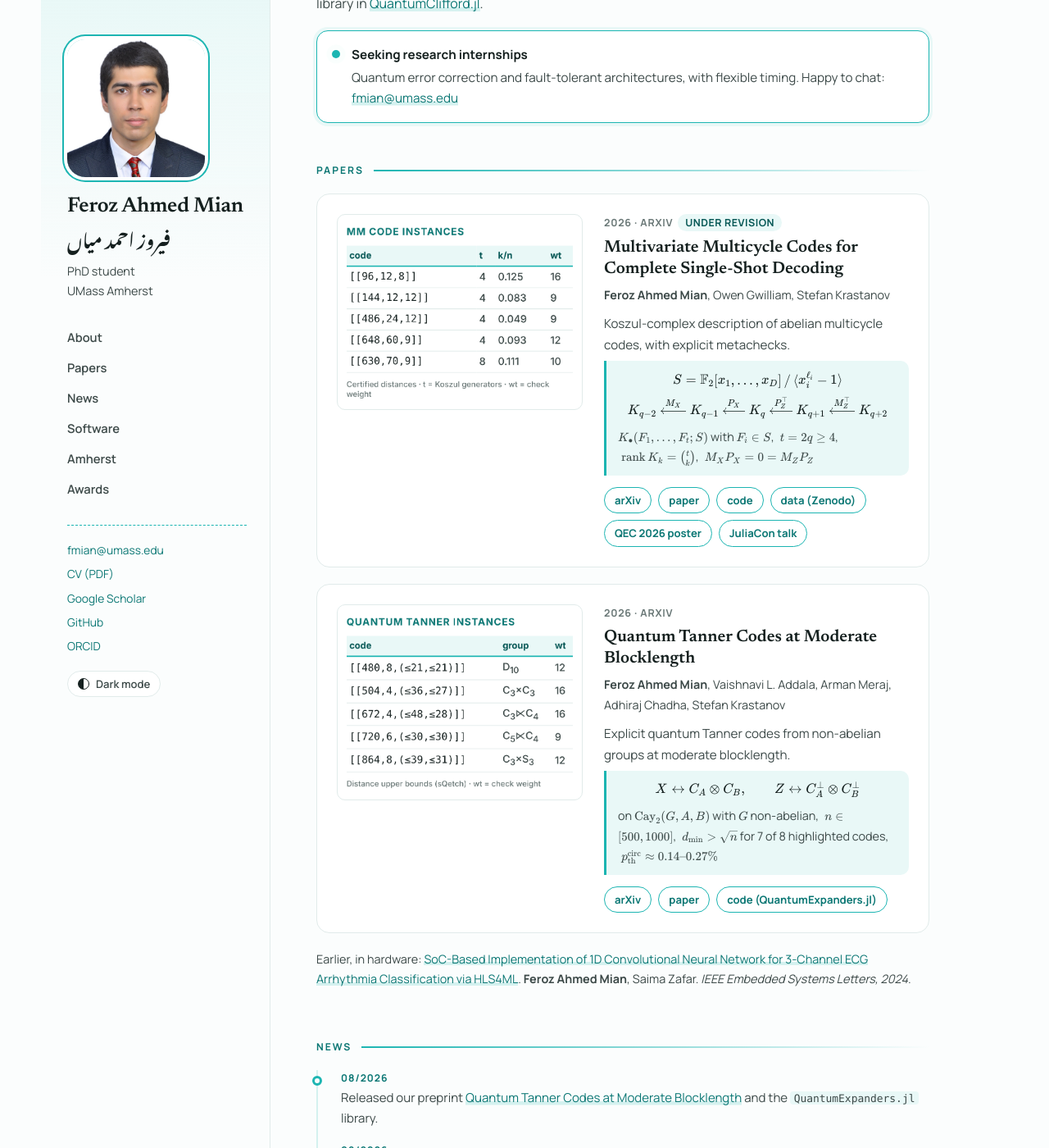
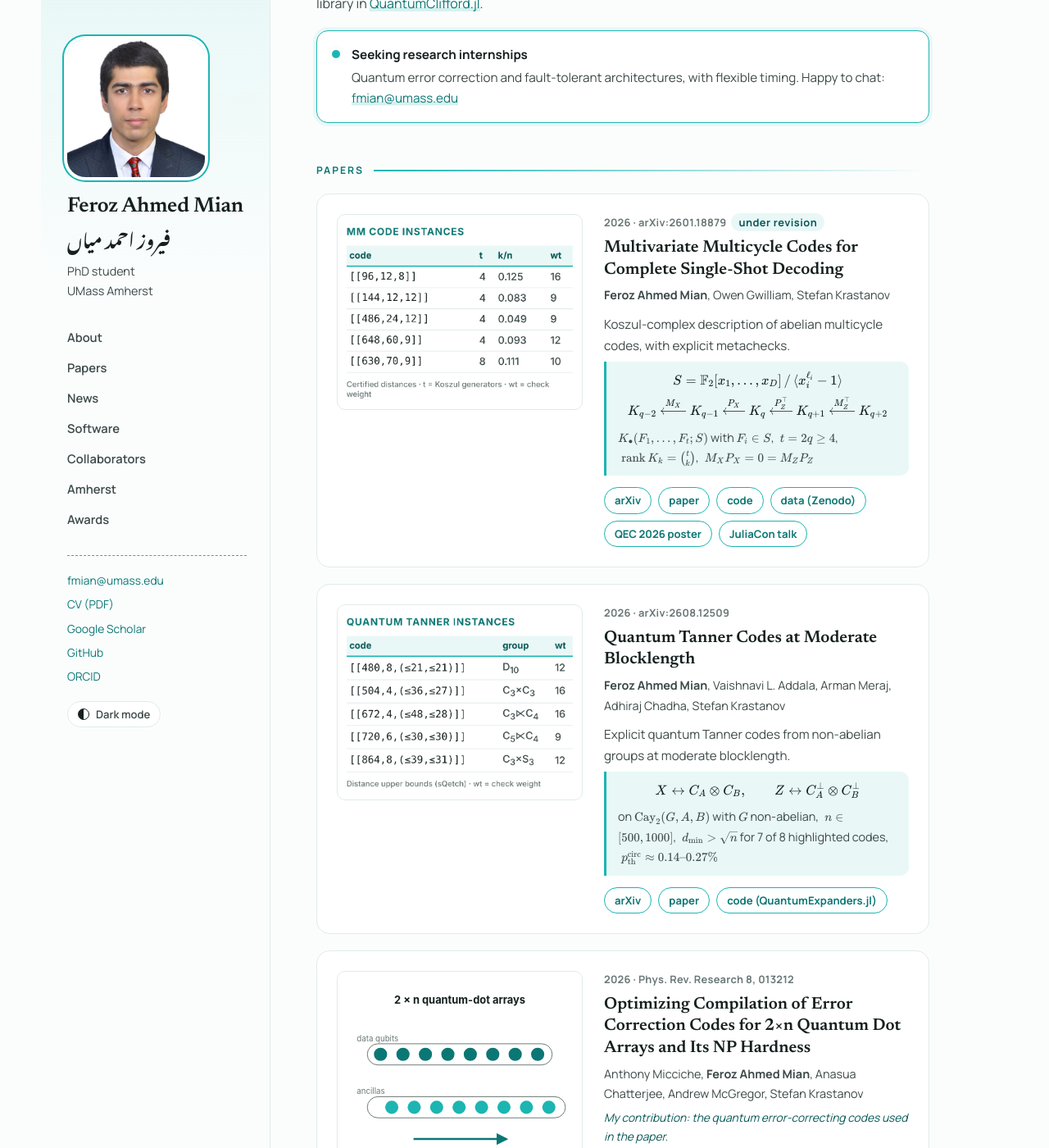
Before and after one commit to Fe-r-oz/Fe-r-oz.github.io, a Jekyll site: the page built from _pages/about.html, in a window 1280 px wide and 1400 px high, scrolled down 254 px. Shown: the whole window at 82% size. Built offline with Jekyll 4.4.1, drawn with Linux system fonts in a browser that asks for light colours; some web fonts are replaced; some of the changed text lies outside the part shown.

Commit message:
Live INSPIRE citations, PRR paper, collaborators

```diff
--- a/_data/research.yml
+++ b/_data/research.yml
@@ -1,9 +1,12 @@
 # Content for the single-page research site (index). Edit here.
+# inspire: INSPIRE-HEP record id; citation counts are fetched live from inspirehep.net.
+inspire_author: F.A.Mian.1
 
 publications:
   - title: "Multivariate Multicycle Codes for Complete Single-Shot Decoding"
     authors: "<b>Feroz Ahmed Mian</b>, Owen Gwilliam, Stefan Krastanov"
-    venue: "arXiv 2026"
+    venue: "arXiv:2601.18879"
+    inspire: 3112120
     note: "under revision"
     year: 2026
     image: /images/research/mm-codes-table.png
@@ -28,7 +31,8 @@ publications:
         url: https://pretalx.com/juliacon-2026/talk/F3RNYU/
   - title: "Quantum Tanner Codes at Moderate Blocklength"
     authors: "<b>Feroz Ahmed Mian</b>, Vaishnavi L. Addala, Arman Meraj, Adhiraj Chadha, Stefan Krastanov"
-    venue: "arXiv 2026"
+    venue: "arXiv:2608.12509"
+    inspire: 3190832
     note: "preprint"
     year: 2026
     image: /images/research/qt-codes-table.png
@@ -45,6 +49,25 @@ publications:
       - label: code (QuantumExpanders.jl)
         url: https://github.com/QuantumSavory/QuantumExpanders.jl
 
+  - title: "Optimizing Compilation of Error Correction Codes for 2×n Quantum Dot Arrays and Its NP Hardness"
+    authors: "Anthony Micciche, <b>Feroz Ahmed Mian</b>, Anasua Chatterjee, Andrew McGregor, Stefan Krastanov"
+    venue: "Phys. Rev. Research 8, 013212"
+    inspire: 2869718
+    note: "published"
+    contribution: "My contribution: the quantum error-correcting codes used in the paper."
+    year: 2026
+    image: /images/research/dots-2xn.svg
+    image_dark: /images/research/dots-2xn-dark.svg
+    lead: "Compiling syndrome extraction for any CSS code onto two parallel quantum-dot arrays with few shuttles."
+    math: |
+      $$\#\text{shuttles}_{\min}=w_{\mathrm{col}}(H)$$
+      <p class="math-note">for column-regular qLDPC codes with Shor-style extraction; minimizing shuttles for general CSS codes is NP-hard.</p>
+    links:
+      - label: journal
+        url: https://doi.org/10.1103/l5y5-v3k7
+      - label: arXiv
+        url: https://arxiv.org/abs/2501.09061
+
 earlier:
   - title: "SoC-Based Implementation of 1D Convolutional Neural Network for 3-Channel ECG Arrhythmia Classification via HLS4ML"
     authors: "<b>Feroz Ahmed Mian</b>, Saima Zafar"
@@ -58,6 +81,8 @@ news:
     text: 'Talk at <a href="https://pretalx.com/juliacon-2026/talk/F3RNYU/">JuliaCon 2026</a> on multivariate multicycle codes.'
   - date: "06/2026"
     text: 'Presented a poster on multivariate multicycle codes at <a href="https://qec-conference.org/2026/">QEC 2026</a>, the 8th International Conference on Quantum Error Correction, in Santa Barbara.'
+  - date: "02/2026"
+    text: 'Published <a href="https://doi.org/10.1103/l5y5-v3k7">Optimizing compilation of error correction codes for 2×n quantum dot arrays</a> in Physical Review Research.'
   - date: "01/2026"
     text: 'Released our preprint <a href="https://arxiv.org/abs/2601.18879">Multivariate Multicycle Codes for Complete Single-Shot Decoding</a>.'
   - date: "09/2025"
@@ -77,3 +102,15 @@ software:
   - name: Braket.jl · BraketSimulator.jl · Piccolo.jl
     url: https://unitaryhack.dev/leaderboard/
     text: "Contributions to AWS Braket tooling and quantum optimal control in Julia (unitaryHack 2024, 3rd globally)."
+
+collaborators:
+  - name: Stefan Krastanov
+    where: UMass Amherst (advisor)
+    url: https://www.cics.umass.edu/about/directory/stefan-krastanov
+  - name: Owen Gwilliam
+    where: UMass Amherst, Mathematics
+    url: https://www.umass.edu/mathematics-statistics/
+  - name: Anthony Micciche
+    where: UMass Amherst
+  - name: Vaishnavi L. Addala
+    where: MIT
--- a/_layouts/research.html
+++ b/_layouts/research.html
@@ -30,11 +30,13 @@
       <h1 class="side__name"><a href="{{ '/' | relative_url }}">Feroz Ahmed Mian</a></h1>
       <p class="side__ur" lang="ur" dir="rtl">فیروز احمد میاں</p>
       <p class="side__role">PhD student<br>UMass Amherst</p>
+      <a class="side__cites" href="https://inspirehep.net/authors/3063363" hidden><b class="side__cites-n">0</b> citations · h-index <b class="side__h">0</b><span>INSPIRE, live</span></a>
       <nav class="side__nav" aria-label="Sections">
         <a href="{{ '/#about' | relative_url }}">About</a>
         <a href="{{ '/#papers' | relative_url }}">Papers</a>
         <a href="{{ '/#news' | relative_url }}">News</a>
         <a href="{{ '/#software' | relative_url }}">Software</a>
+        <a href="{{ '/#collaborators' | relative_url }}">Collaborators</a>
         <a href="{{ '/#amherst' | relative_url }}">Amherst</a>
         <a href="{{ '/awards/' | relative_url }}">Awards</a>
       </nav>
@@ -60,6 +62,34 @@
   <script defer src="https://cdn.jsdelivr.net/npm/katex@0.16.47/dist/contrib/auto-render.min.js"
     onload="renderMathInElement(document.querySelector('.main'), {delimiters: [{left: '$$', right: '$$', display: true}, {left: '$', right: '$', display: false}], throwOnError: false});"></script>
   <script>
+    /* Live citation counts from the INSPIRE-HEP public API (CORS-enabled). */
+    (function () {
+      var url = "https://inspirehep.net/api/literature?q=a%20{{ site.data.research.inspire_author }}&fields=control_number,citation_count&size=100";
+      fetch(url, { headers: { Accept: "application/json" } })
+        .then(function (r) { if (!r.ok) throw new Error(r.status); return r.json(); })
+        .then(function (data) {
+          var counts = {}, list = [], total = 0;
+          data.hits.hits.forEach(function (h) {
+            var c = h.metadata.citation_count || 0;
+            counts[h.metadata.control_number] = c; list.push(c); total += c;
+          });
+          document.querySelectorAll(".cites[data-inspire]").forEach(function (el) {
+            var c = counts[el.getAttribute("data-inspire")];
+            if (c > 0) { el.querySelector(".cites__n").textContent = c; el.hidden = false; }
+          });
+          list.sort(function (a, b) { return b - a; });
+          var h = 0; while (h < list.length && list[h] >= h + 1) h++;
+          var side = document.querySelector(".side__cites");
+          if (side && total > 0) {
+            side.querySelector(".side__cites-n").textContent = total;
+            side.querySelector(".side__h").textContent = h;
+            side.hidden = false;
+          }
+        })
+        .catch(function () { /* leave badges hidden if INSPIRE is unreachable */ });
+    })();
+  </script>
+  <script>
     (function () {
       var root = document.documentElement;
       var btn = document.querySelector(".theme-toggle");
--- a/_pages/about.html
+++ b/_pages/about.html
@@ -32,9 +32,10 @@ redirect_from:
   <article class="paper">
     <a class="paper__fig" href="{{ p.links[1].url }}"><img{% if p.image_dark %} class="img-light"{% endif %} src="{{ p.image | relative_url }}" alt="Table of code instances from {{ p.title }}" loading="lazy">{% if p.image_dark %}<img class="img-dark" src="{{ p.image_dark | relative_url }}" alt="Table of code instances from {{ p.title }}" loading="lazy">{% endif %}</a>
     <div>
-      <p class="paper__meta">{{ p.year }} · arXiv{% if p.note == "under revision" %}<span class="flag">under revision</span>{% endif %}</p>
+      <p class="paper__meta">{{ p.year }} · {{ p.venue }}{% if p.note == "under revision" %}<span class="flag">under revision</span>{% endif %}{% if p.inspire %}<a class="cites" data-inspire="{{ p.inspire }}" href="https://inspirehep.net/literature?q=refersto%3Arecid%3A{{ p.inspire }}" hidden>cited by <b class="cites__n">0</b></a>{% endif %}</p>
       <h2 class="paper__title">{{ p.title }}</h2>
       <p class="paper__authors">{{ p.authors }}</p>
+      {% if p.contribution %}<p class="paper__role">{{ p.contribution }}</p>{% endif %}
       <p class="paper__lead">{{ p.lead }}</p>
       <div class="paper__math">{{ p.math }}</div>
       <div class="paper__links">{% for l in p.links %}<a class="btn" href="{{ l.url }}">{{ l.label }}</a>{% endfor %}</div>
@@ -67,6 +68,15 @@ redirect_from:
   </div>
 </section>
 
+<section id="collaborators" class="block">
+  <p class="kicker">Collaborators</p>
+  <ul class="people">
+    {% for c in d.collaborators %}
+    <li>{% if c.url %}<a href="{{ c.url }}">{{ c.name }}</a>{% else %}<span class="people__name">{{ c.name }}</span>{% endif %}<span class="people__where">{{ c.where }}</span></li>
+    {% endfor %}
+  </ul>
+</section>
+
 <section id="amherst" class="block">
   <p class="kicker">Amherst, through my lens</p>
   {% assign shown = 0 %}
--- a/assets/css/research.css
+++ b/assets/css/research.css
@@ -60,8 +60,15 @@ code { font: .86em ui-monospace, SFMono-Regular, Menlo, monospace; background: v
 .main { min-width: 0; }
 .paper__fig { background: var(--surface); border-radius: 10px; border: 1px solid var(--line); padding: 4px; align-self: start; }
 .paper__fig a { background-image: none; }
-.paper__meta { font-size: .78rem; font-weight: 700; letter-spacing: .06em; text-transform: uppercase; color: var(--ink-3); margin-bottom: 6px; }
+.paper__meta { font-size: .8rem; font-weight: 700; letter-spacing: .02em; color: var(--ink-3); margin-bottom: 6px; }
 .paper__meta .flag { color: var(--turq-ink); background: var(--turq-wash); border-radius: 999px; padding: 2px 9px; margin-left: 6px; letter-spacing: .04em; }
+.cites { margin-left: 8px; font-size: .74rem; font-weight: 700; letter-spacing: .04em; text-transform: none; color: var(--turq-ink); border: 1px solid var(--turq); border-radius: 999px; padding: 1px 9px; background-image: none; white-space: nowrap; }
+.cites:hover { background: var(--turq-wash-2); }
+.cites[hidden], .side__cites[hidden] { display: none !important; }
+.side__cites { display: inline-flex; flex-wrap: wrap; align-items: baseline; gap: 4px 6px; font-size: .84rem; color: var(--ink-2); background: var(--turq-wash); border: 1px solid var(--turq-wash-2); border-radius: 10px; padding: 6px 10px; margin: -12px 0 22px; }
+.side__cites b { color: var(--turq-ink); font-size: .95rem; }
+.side__cites span { width: 100%; font-size: .7rem; letter-spacing: .06em; text-transform: uppercase; color: var(--ink-3); }
+.side__cites:hover { border-color: var(--turq); }
 .paper__title { font: 600 1.28rem/1.3 var(--serif); margin: 0 0 6px; }
 .paper__authors { font-size: .9rem; color: var(--ink-2); margin-bottom: 10px; }
 .paper__lead { font-size: .95rem; color: var(--ink-2); margin-bottom: 6px; }
@@ -94,6 +101,15 @@ code { font: .86em ui-monospace, SFMono-Regular, Menlo, monospace; background: v
 .soft__item { background: var(--surface); border: 1px solid var(--line); border-top: 3px solid var(--turq); border-radius: 12px; padding: 16px 18px; }
 .soft__item h3 { font: 700 .95rem/1.3 var(--sans); margin: 0 0 6px; }
 .soft__item p { font-size: .86rem; color: var(--ink-2); margin: 0; }
+
+/* collaborators */
+.people { list-style: none; padding: 0; margin: 0; display: grid; grid-template-columns: repeat(auto-fill, minmax(200px, 1fr)); gap: 10px; }
+.people li { display: flex; flex-direction: column; padding: 10px 14px; background: var(--surface); border: 1px solid var(--line); border-left: 3px solid var(--turq); border-radius: 10px; }
+.people a { background-image: none; }
+.people a:hover { color: var(--turq-deep); }
+.people a, .people__name { font-weight: 700; font-size: .93rem; color: var(--ink); }
+.people__where { font-size: .8rem; color: var(--ink-3); }
+.paper__role { font-size: .86rem; font-style: italic; color: var(--turq-ink); margin: -6px 0 10px; }
 
 /* gallery */
 .gallery { columns: 3 220px; column-gap: 12px; }
```
Also changed, not shown: images/research/dots-2xn-dark.svg (added), images/research/dots-2xn.svg (added), 2 other files.
